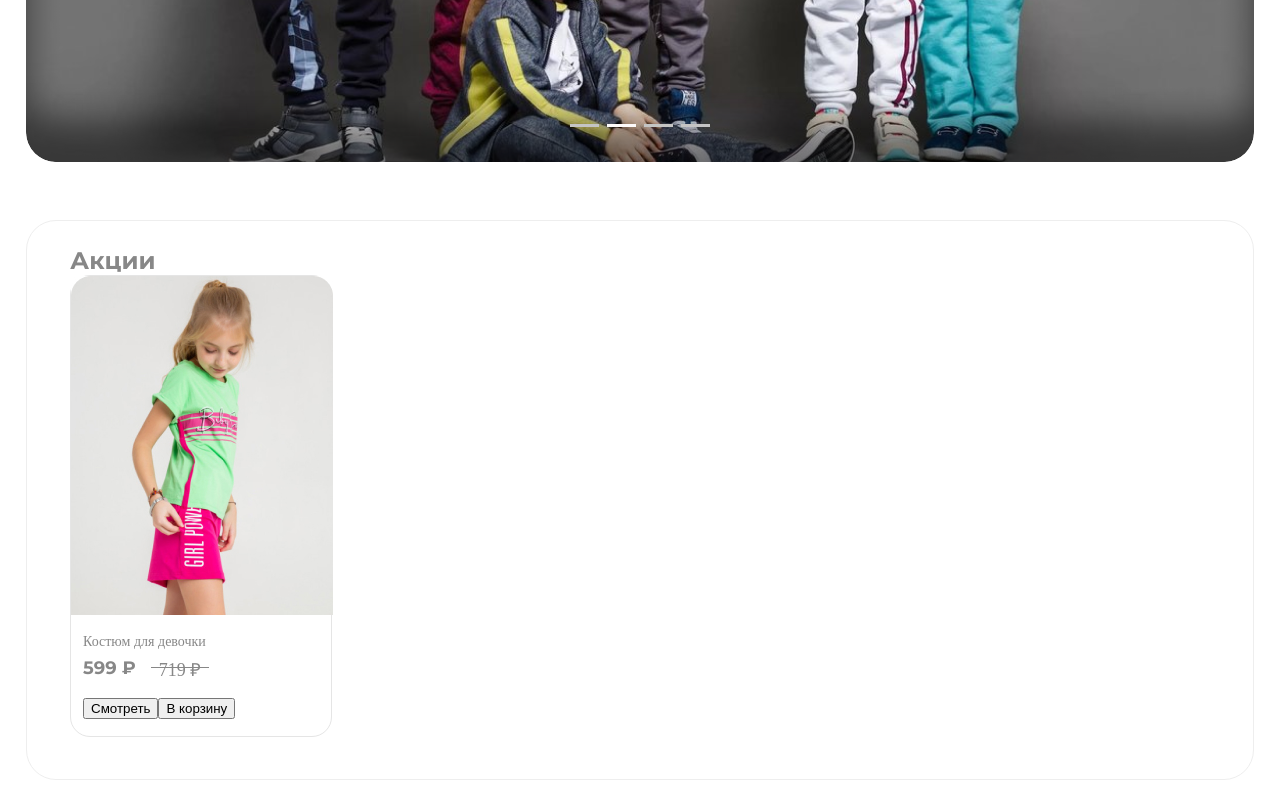
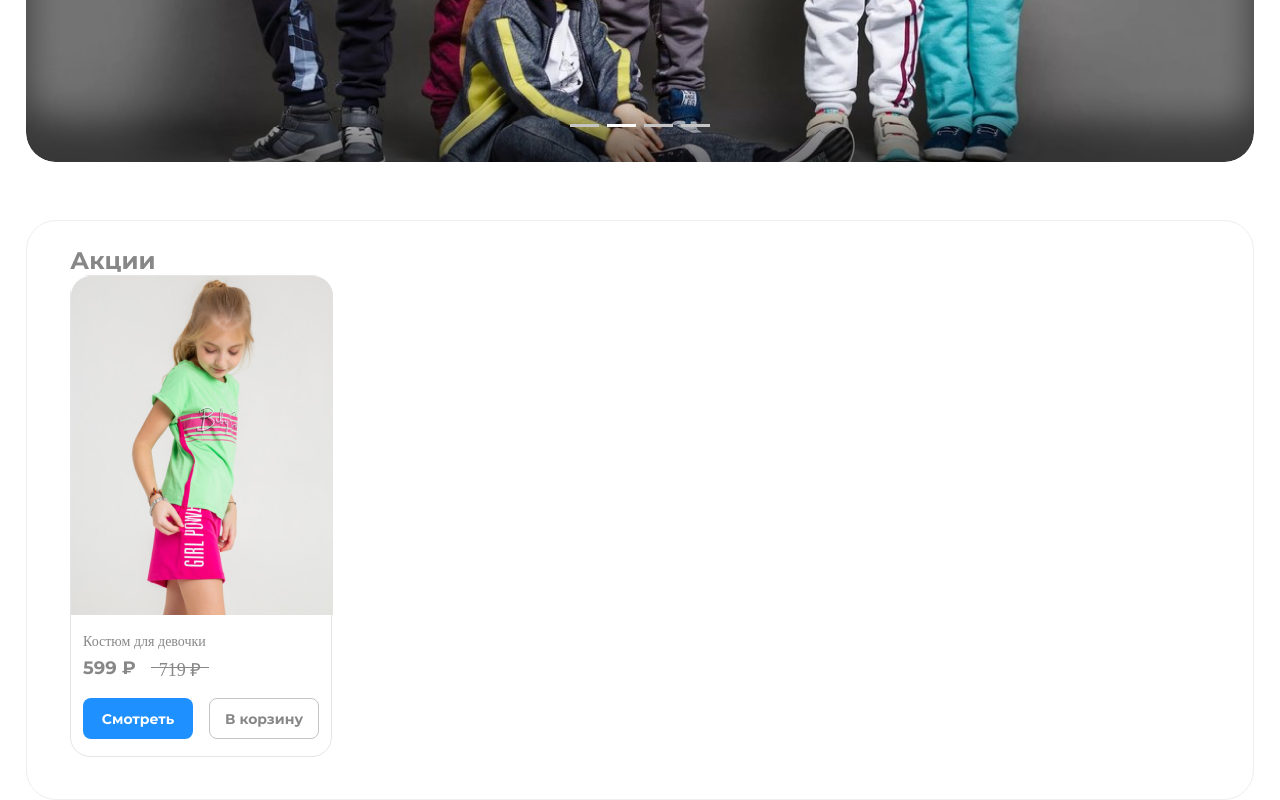
Before and after one commit to TepljakovKirill/Crocha-Vue, a Vue app: page / in a window 1280 px wide. Shown: the part 672-1472 px from the top of the page. Built offline with nearby package versions, Linux system fonts and the light colour scheme; a web font is replaced by a local one.

Commit message:
add component Button

```diff
--- a/src/assets/styles/_color.scss
+++ b/src/assets/styles/_color.scss
@@ -7,6 +7,7 @@
   --bg-blue-color: #1e90ff;
   --bg-bullet-active--color: #FDFAFA;
   --bg-bullet--color: #C4C4C4;
+  --button-grey--color: #C4C4C4;
   --border--color: #EEEEEE;
   --border-card--color: #E5E5E5;
 }
--- a/src/assets/styles/main.scss
+++ b/src/assets/styles/main.scss
@@ -61,6 +61,10 @@ body {
   color: var(--text-grey--color);
 }
 
+.view_button {
+
+}
+
 // main {
 //   margin-bottom: auto;
 // }
@@ -106,38 +110,12 @@ a {
   text-decoration: none;
 }
 
-// button {
-//   background: none;
-//   border: none;
-//   font-family: 'Montserrat';
-//   outline: none;
-//   padding: 0;
-//   cursor: pointer;
-// }
-// input::-ms-clear {
-//   display: none;
-// }
-// input,
-// select {
-//   font-family: 'Montserrat';
-//   outline: 0;
-//   background-color: transparent;
-//   color: inherit;
-//   border: none;
-// }
-// input:focus,
-// input:active,
-// button:focus,
-// button:active {
-//   outline: none;
-// }
-// textarea,
-// input[type='text'],
-// input[type='button'],
-// input[type='submit'] {
-//   appearance: none;
-//   border-radius: 0;
-// }
+button {
+  border: none;
+  outline: none;
+  padding: 0;
+  cursor: pointer;
+}
 
 ul {
   list-style-type: unset;
--- a/src/components/ProductCard/ProductCard.vue
+++ b/src/components/ProductCard/ProductCard.vue
@@ -1,6 +1,11 @@
 <script setup>
 import style from './productCard.module.scss'
 import image from '@/assets/images/card-1.jpg'
+import Button from '../UI/Button.vue';
+
+const handleClick = () => {
+  alert('Кнопка нажата!')
+}
 </script>
 
 <template>
@@ -13,8 +18,8 @@ import image from '@/assets/images/card-1.jpg'
         <span :class='style.price_old'>719 ₽</span>
       </div>
       <div :class="style.productCard_block_button">
-        <button :class="style.view_button">Смотреть</button>
-        <button :class="style.cart_button">В корзину</button>
+        <Button variant="blue" size="small" @click="handleClick">Смотреть</Button>
+        <Button variant="white" size="small" @click="handleClick">В корзину</Button>
       </div>
     </div>
   </div>
--- a/src/components/ProductCard/productCard.module.scss
+++ b/src/components/ProductCard/productCard.module.scss
@@ -41,6 +41,8 @@
 
     .productCard_block_button {
       margin-top: 17px;
+      display: flex;
+      justify-content: space-between;
     }
   }
 }
--- /dev/null
+++ b/src/components/UI/Button.vue
@@ -0,0 +1,91 @@
+
+<script setup>
+defineProps({
+  variant: {
+    type: String,
+    default: 'primary',
+    validator: (value) => ['blue', 'white' ].includes(value)
+  },
+  size: {
+    type: String,
+    default: 'medium',
+    validator: (value) => ['small', 'medium', 'large'].includes(value)
+  },
+  disabled: Boolean
+})
+
+defineEmits(['click'])
+</script>
+
+<template>
+  <button
+    :class="['button', variant, size, { 'disabled': disabled }]"
+    :disabled="disabled"
+    @click="$emit('click', $event)"
+  >
+    <slot></slot>
+  </button>
+</template>
+
+<style scoped>
+.button {
+  font-family: 'Montserrat-Bold';
+  border-radius: 8px;
+  cursor: pointer;
+  transition: ease 0.3s;
+}
+
+/* .button:hover:not(.disabled) {
+  background-color: var(--hover-bg);
+  border-color: var(--hover-border);
+} */
+
+/* .button.disabled {
+  opacity: 0.6;
+  cursor: not-allowed;
+} */
+
+/* Варианты */
+.button.blue {
+  background-color: var(--bg-blue-color);
+  color: var(--text-color);
+}
+
+.button.blue:hover {
+  background-color: transparent;
+  color: var(--text-grey--color);
+  border: 1.5px solid var(--button-grey--color);
+  transition: ease 0.3s;
+}
+
+.button.white {
+  background-color: transparent;
+  color: var(--text-grey--color);
+  border: 1.5px solid var(--button-grey--color);
+  color: var(--text-grey--color);
+}
+
+.button.white:hover {
+  background-color: var(--bg-blue-color);
+  color: var(--text-color);
+  transition: ease 0.3s;
+}
+
+/* Размеры */
+.button.small {
+  width: 110px;
+  height: 41px;
+  font-size: 14px;
+}
+
+.button.medium {
+  width: 150px;
+  height: 41px;
+  font-size: 14px;
+}
+
+/* .button.large {
+  padding: 0.75rem 1.5rem;
+  font-size: 1.125rem;
+} */
+</style>
```
